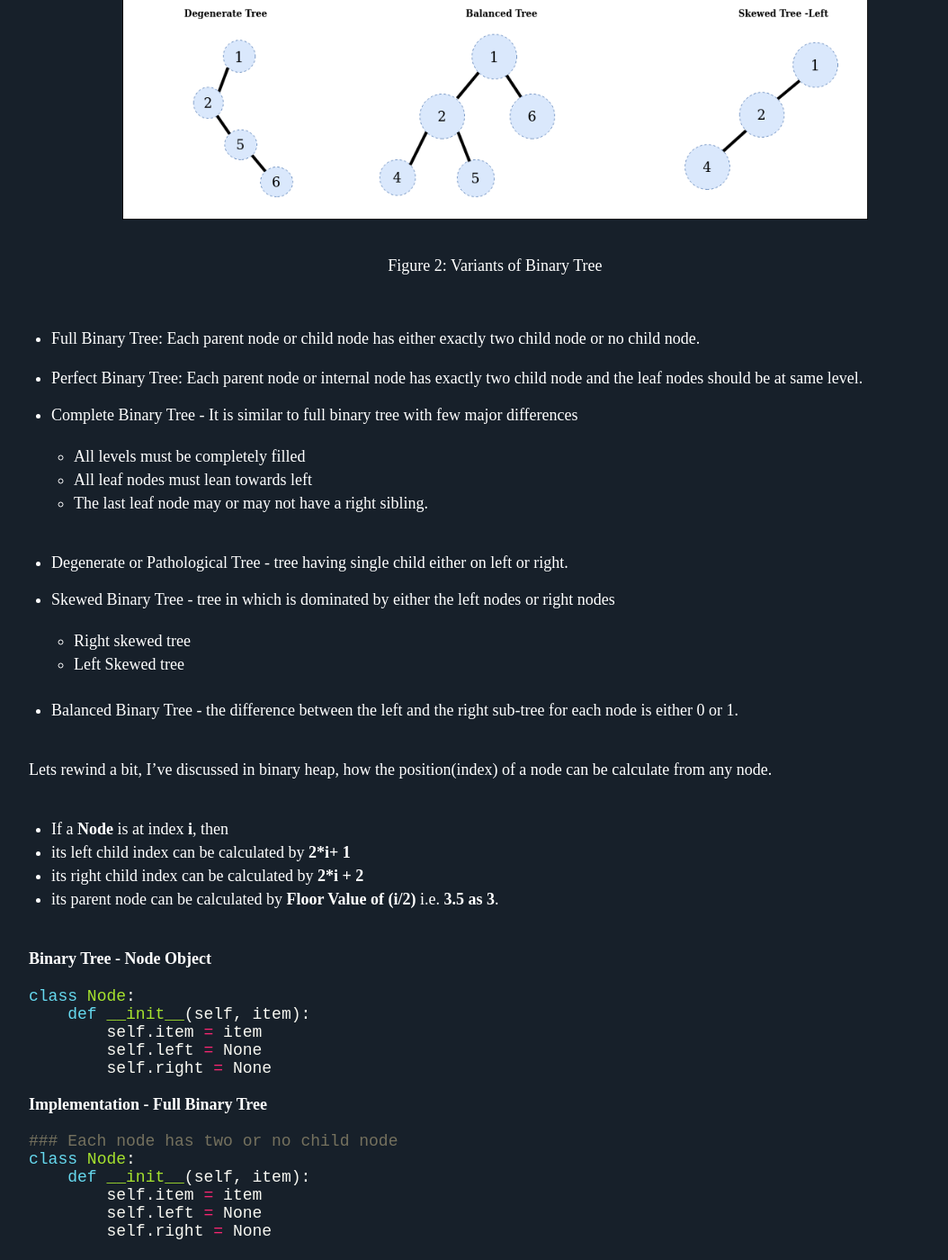
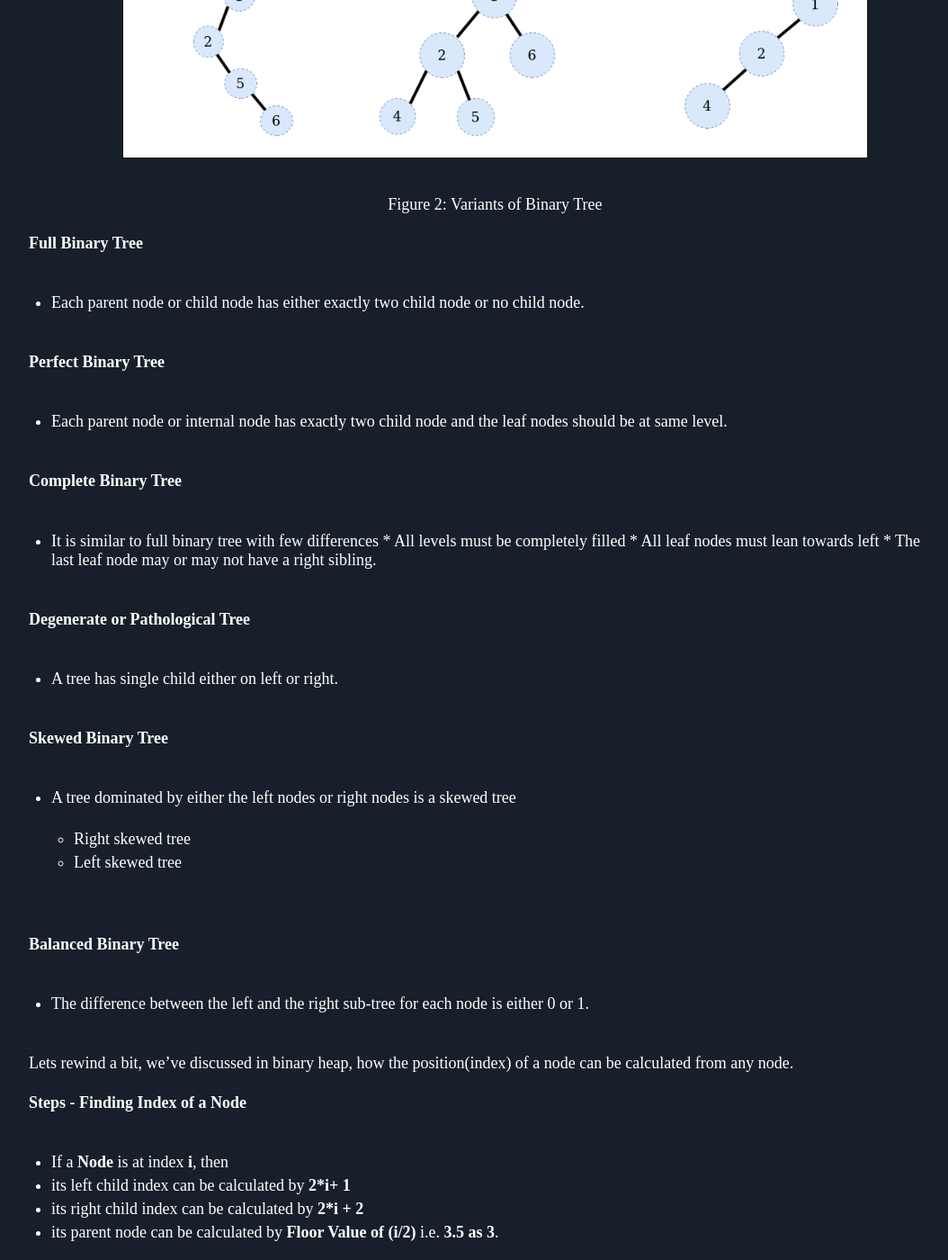
Before and after one commit to Mayurji/mayurji.github.io, a Jekyll site: the page built from _data-structure-algorithms/2021-01-31-DSA_7.md, in a window 1280 px wide and 1400 px high, scrolled down 1401 px. Shown: the whole window at 90% size, without its empty margins (32-1086 px from the left). Built offline with Jekyll 4.4.1, drawn with Linux system fonts in a browser that asks for light colours; nearby versions of some CDN libraries; comment, search, counter and statistics services are not loaded; some of the changed text lies outside the part shown.

Commit message:
Update 2021-01-31-DSA_7.md

```diff
--- a/_data-structure-algorithms/2021-01-31-DSA_7.md
+++ b/_data-structure-algorithms/2021-01-31-DSA_7.md
@@ -1,7 +1,7 @@
 ---
 layout: data-structure-algorithms
-title: Data Structure in Python - Binary Tree
-description: Unraveling the variants of binary tree!
+title: Binary Trees
+description: Trees following two child policy
 date:   2021-01-31 13:43:52 +0530
 ---
 {% include mathjax.html %}
@@ -11,9 +11,7 @@ date:   2021-01-31 13:43:52 +0530
 <p> Pankaj Patel - Unsplash </p>
 </center>
 
-In this blog post, we'll discuss about binary tree and its variants along with python implementation. In previous post, we learnt about trees and its properties, which are relevant to binary tree as well.
-
-**Binary Tree** is a tree where each parent has at most two nodes. There are different binary tree based on the number of leaf nodes or internal child nodes.
+In this blog post, we'll discuss and implement **Binary Tree** and its variants in python. **Binary Tree** is a tree where each parent node has **at most two nodes**. There are different types of binary trees based on the number of leaf nodes or internal child nodes.
 
 ### Types of Binary Tree
 
@@ -22,24 +20,32 @@ In this blog post, we'll discuss about binary tree and its variants along with p
 <p>Figure 2: Variants of Binary Tree</p>
 </center>
 
-* Full Binary Tree: Each parent node or child node has either exactly two child node or no child node.
+**Full Binary Tree**
+  - Each parent node or child node has either exactly two child node or no child node.
 
-* Perfect Binary Tree: Each parent node or internal node has exactly two child node and the leaf nodes should be at same level.
+**Perfect Binary Tree**
+  - Each parent node or internal node has exactly two child node and the leaf nodes should be at same level.
 
-* Complete Binary Tree - It is similar to full binary tree with few major differences
-  * All levels must be completely filled
-  * All leaf nodes must lean towards left
-  * The last leaf node may or may not have a right sibling.
+**Complete Binary Tree**
+  - It is similar to full binary tree with few differences
+  	* All levels must be completely filled
+  	* All leaf nodes must lean towards left
+  	* The last leaf node may or may not have a right sibling.
 
-* Degenerate or Pathological Tree - tree having single child either on left or right.
+**Degenerate or Pathological Tree**
+  - A tree has single child either on left or right.
 
-* Skewed Binary Tree - tree in which is dominated by either the left nodes or right nodes
-  * Right skewed tree
-  * Left Skewed tree
+**Skewed Binary Tree**
+  - A tree dominated by either the left nodes or right nodes is a skewed tree
+	  * Right skewed tree
+	  * Left skewed tree
 
-* Balanced Binary Tree - the difference between the left and the right sub-tree for each node is either 0 or 1.
+**Balanced Binary Tree**
+  - The difference between the left and the right sub-tree for each node is either 0 or 1.
 
- Lets rewind a bit, I've discussed in binary heap, how the position(index) of a node can be calculate from any node.
+ Lets rewind a bit, we've discussed in binary heap, how the position(index) of a node can be calculated from any node.
+
+**Steps - Finding Index of a Node**
 
 * If a **Node** is at index **i**, then
 * its left child index can be calculated by **2*i+ 1**
@@ -272,4 +278,4 @@ else:
 * AVL Tree
 * Balanced Binary Search Tree
 
-To avoid overwhelming of trees and its related concepts, we'll continue with other tree structure like binary search tree, AVL tree etc in the next blog.
+Next, we'll continue with binary search tree.
```
